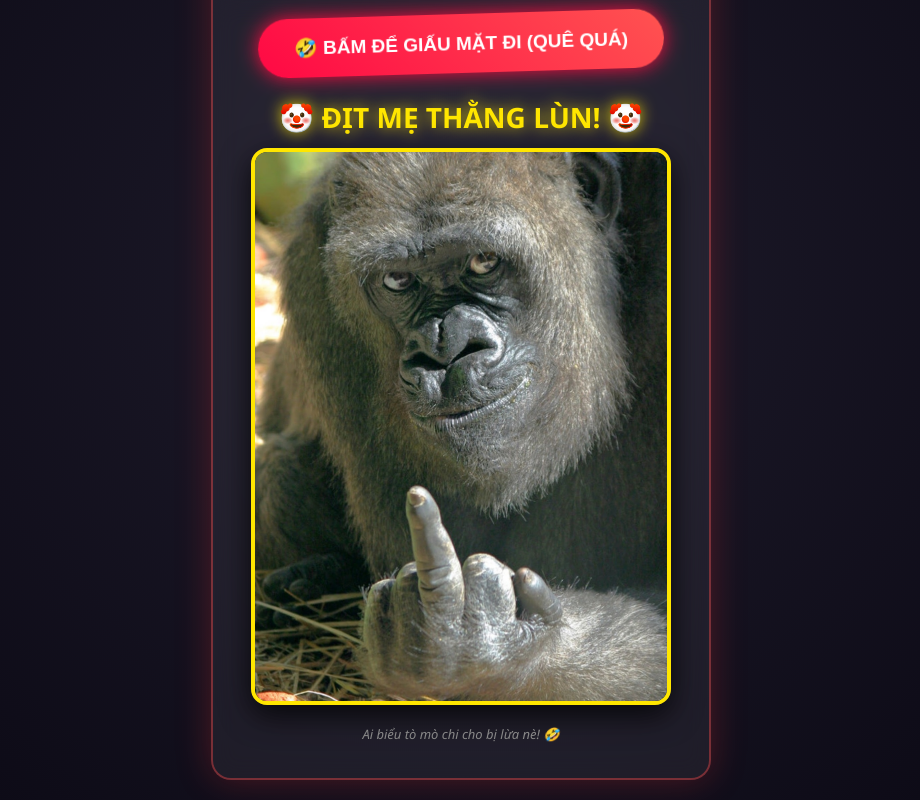
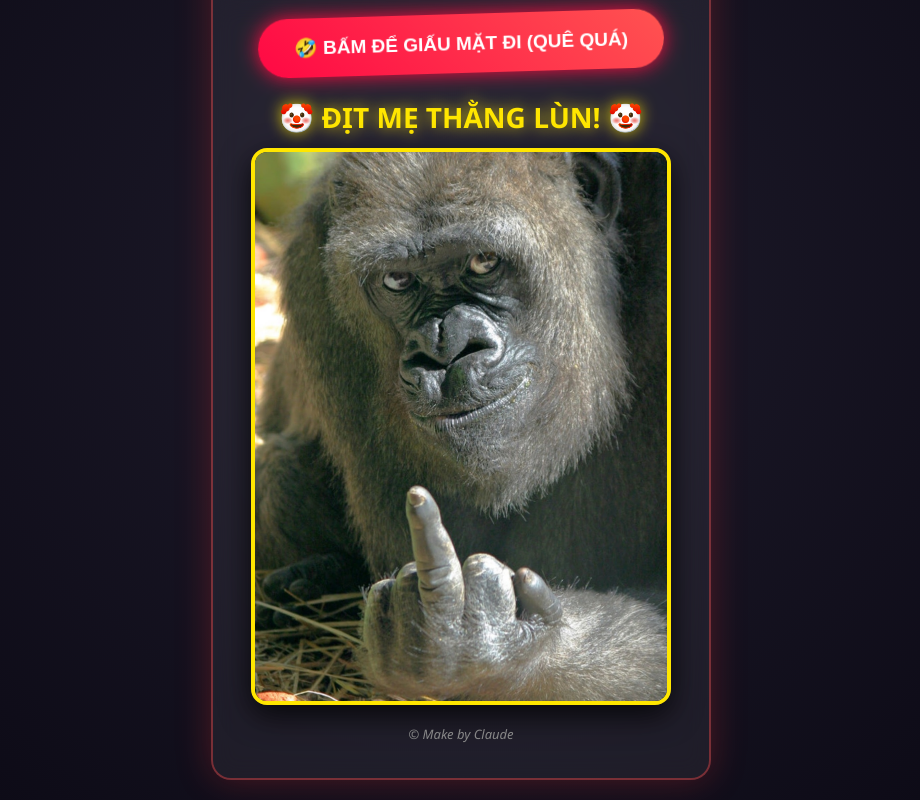
Before and after one commit to NgocnhatBruhhh/test, a plain HTML site: page index.html in a window 1280 px wide. Both pictures are taken after a click on the button "🔞 BẤM VÀO ĐÂY ĐỂ XEM NGAY 🔞". Shown: the part 248-1048 px from the top of the page, without its empty margins (179-1099 px from the left). Drawn offline with Linux system fonts and the light colour scheme.

Commit message:
Update index.html

```diff
--- a/index.html
+++ b/index.html
@@ -175,7 +175,7 @@
             <img class="troll-img"
                  src="Gorilla_Middle_Finger.jpg"
                  alt="Troll meme">
-            <p class="footer-note">Ai biểu tò mò chi cho bị lừa nè! 🤣</p>
+            <p class="footer-note">© Make by Claude</p>
         </div>
     </div>
 
```
